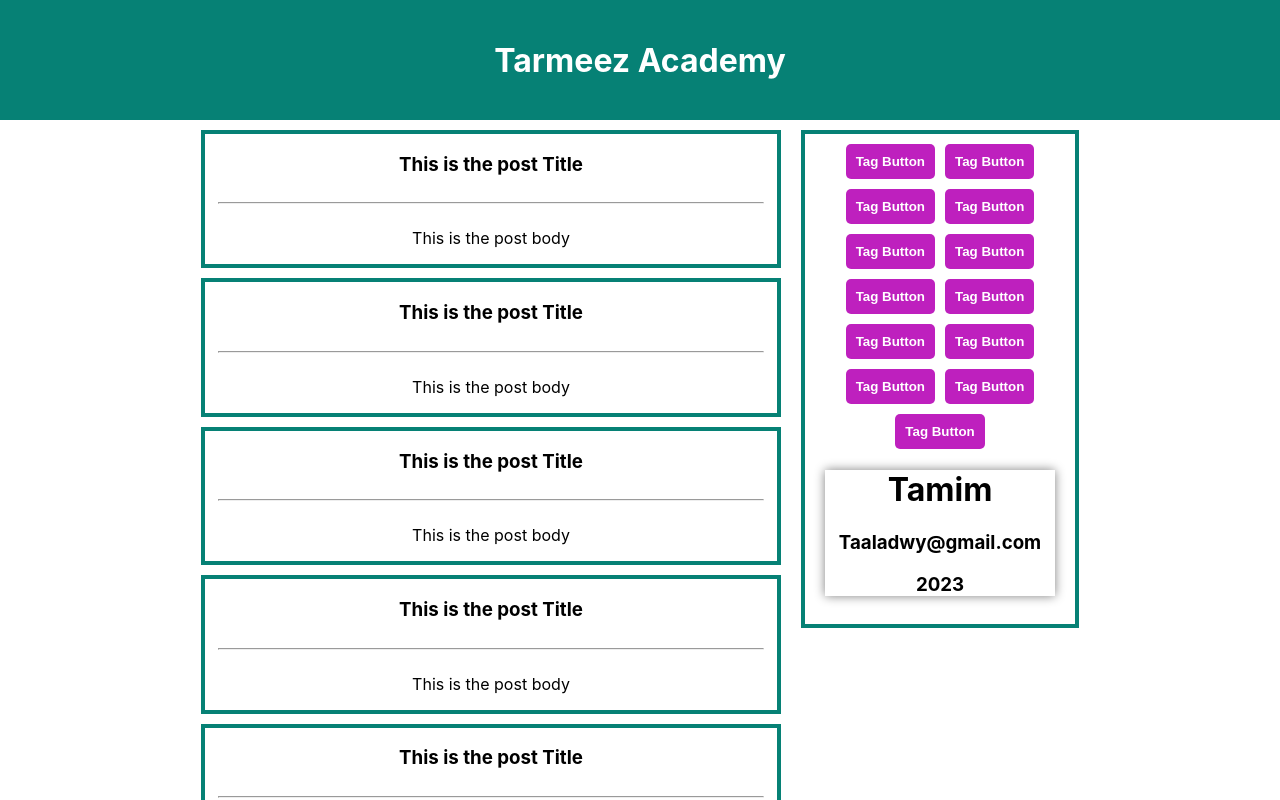
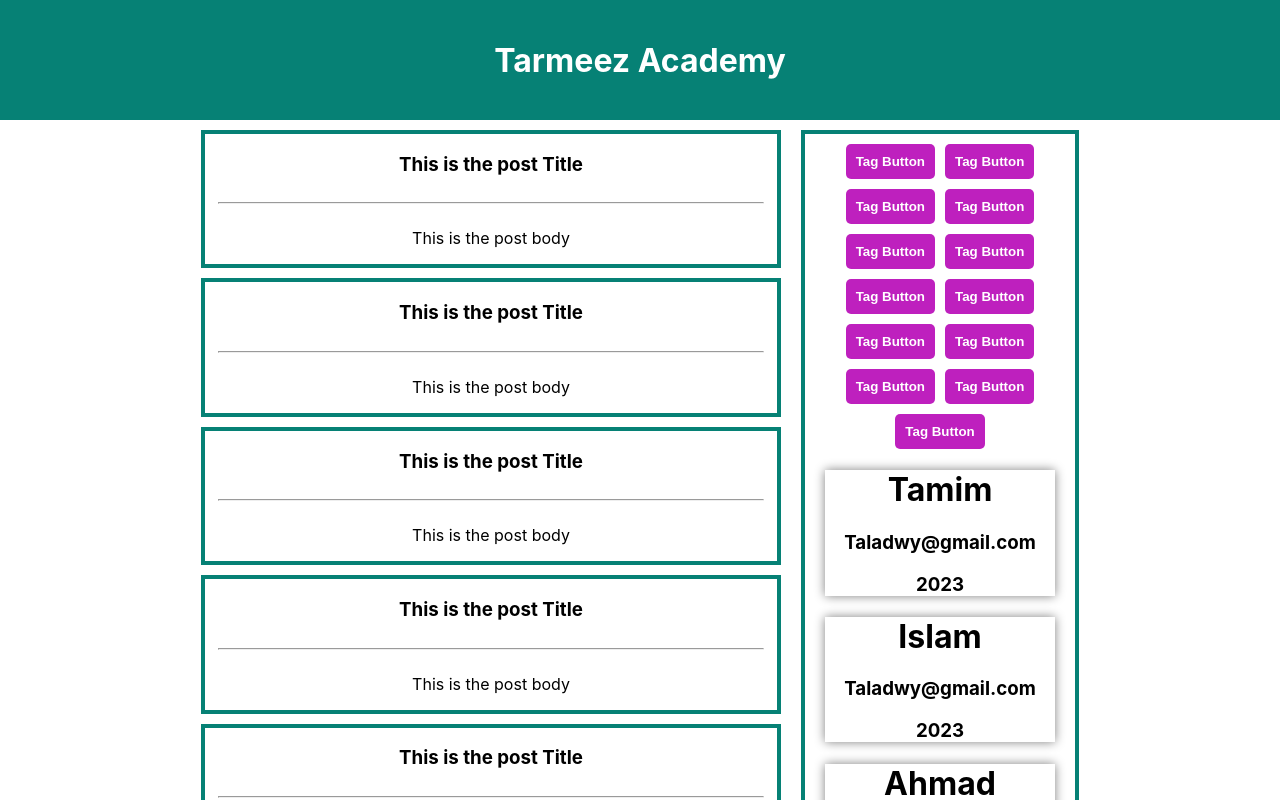
Before and after one commit to Isaladwy/react-revision, a React (Create React App) app: page / in a window 1280 px wide. Shown: the top 800 px of the page. Built offline with nearby package versions, Linux system fonts and the light colour scheme.

Commit message:
Refactor Article component to accept props for dynamic content and update App to render multiple articles with different names

```diff
--- a/src/App.js
+++ b/src/App.js
@@ -20,6 +20,8 @@ function App() {
         <div className="sidebar-container">
           <SideBar />
           <Article />
+          <Article name='Islam'/>
+          <Article name='Ahmad'/>
         </div>
       </div>
     </div>
--- a/src/components/Article.jsx
+++ b/src/components/Article.jsx
@@ -1,9 +1,9 @@
-function Article() {
+function Article({ name='Tamim', email = 'Taladwy@gmail.com', year = `2023` }) {
   return (
     <div style={{ boxShadow: '0px 0px 10px gray', margin: '10px' }}>
-      <h1>Tamim</h1>
-      <h3>Taaladwy@gmail.com</h3>
-      <h3>2023</h3>
+      <h1>{name}</h1>
+      <h3>{email}</h3>
+      <h3>{year}</h3>
     </div>
   );
 }
```
